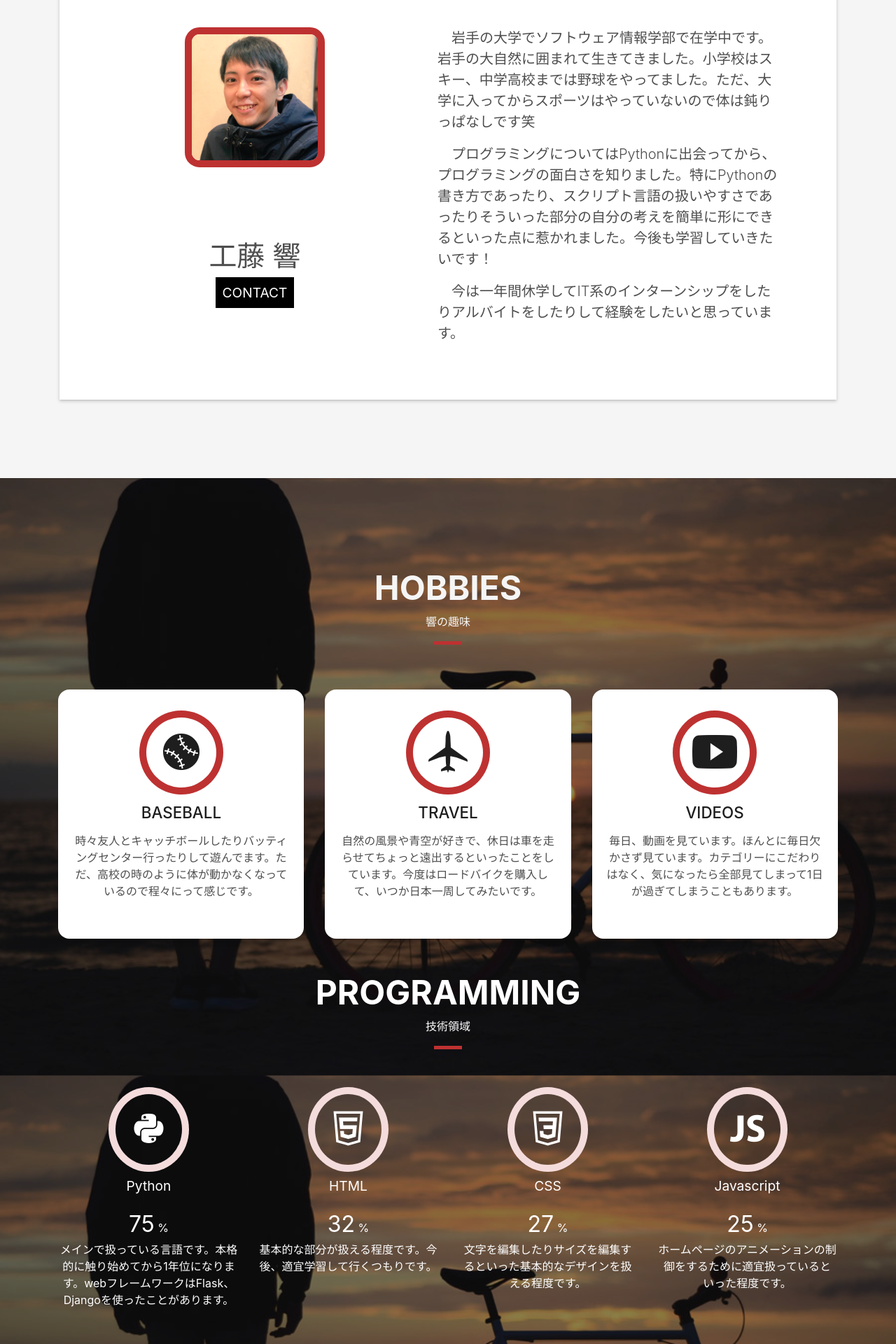
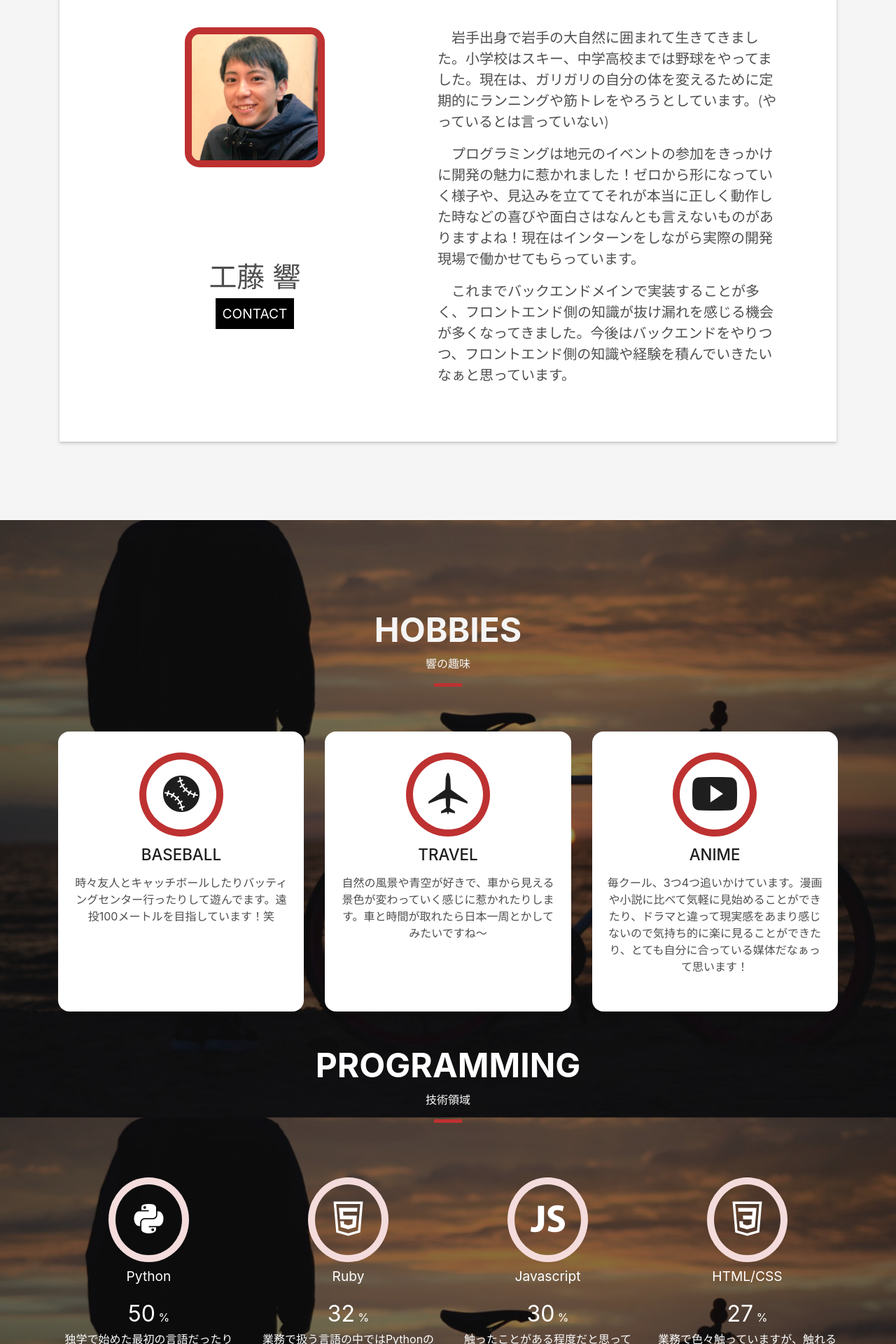
Before and after one commit to hibiki-kudo/portfolio, a Django app: page / in a window 1280 px wide. Shown: the part 1080-3000 px from the top of the page at 70% size. Run offline with Django 3.2, Linux system fonts and the light colour scheme; data that the repository does not hold is empty; some libraries are stand-ins or nearby versions; some web fonts are replaced.

Commit message:
feat: ポートフォリオの内容とデザインを更新

```diff
--- a/static/css/style-red.css
+++ b/static/css/style-red.css
@@ -712,6 +712,7 @@ a:hover {
   padding: 2.5rem 1.3rem;
   border-radius: 1rem;
   margin-bottom: 3rem;
+  height: 400px;
 }
 
 .service-box:hover {
--- a/templates/index.html
+++ b/templates/index.html
@@ -36,7 +36,7 @@
                     <div class="box-shadow-full">
                         <p></p>
                         <div class="row">
-                        <div class="row col-md-6">
+                            <div class="row col-lg-6">
                                 <div class="col-12 about-img">
                                     <div class="about-img">
                                         <img src="{% static 'img/IMG_4401.JPG' %}"
@@ -50,24 +50,24 @@
                                         <p style="font-size:1.2rem;"><span class="text-bold display-5">工藤 響</span>
                                             <!--<p style="font-size:1rem;margin-bottom:32px;"> <span>Engineer</span></p></p>-->
 
-                                    <p style="font-size:1.2rem;margin-bottom:32px;"><a class="prof-contact js-scroll"
+                                        <p style="font-size:1.2rem;margin-bottom:32px;"><a
+                                                class="prof-contact js-scroll"
                                                 href="#contact">CONTACT</a>
                                         </p>
                                     </div>
                                 </div>
                             </div>
-                        <div class="col-md-6">
+                            <div class="col-lg-6">
                                 <div class="about-me pt-4 pt-md-0 mx-auto">
                                     <p class="lead">
-                                    &emsp;岩手の大学でソフトウェア情報学部で在学中です。岩手の大自然に囲まれて生きてきました。小学校はスキー、中学高校までは野球をやってました。ただ、大学に入ってからスポーツはやっていないので体は鈍りっぱなしです笑
+                                        &emsp;岩手出身で岩手の大自然に囲まれて生きてきました。小学校はスキー、中学高校までは野球をやってました。現在は、ガリガリの自分の体を変えるために定期的にランニングや筋トレをやろうとしています。(やっているとは言っていない)
                                     </p>
                                     <p class="lead">
-                                    &emsp;プログラミングについてはPythonに出会ってから、プログラミングの面白さを知りました。特にPythonの書き方であったり、スクリプト言語の扱いやすさであったりそういった部分の自分の考えを簡単に形にできるといった点に惹かれました。今後も学習していきたいです！
+                                        &emsp;プログラミングは地元のイベントの参加をきっかけに開発の魅力に惹かれました！ゼロから形になっていく様子や、見込みを立ててそれが本当に正しく動作した時などの喜びや面白さはなんとも言えないものがありますよね！現在はインターンをしながら実際の開発現場で働かせてもらっています。
                                     </p>
                                     <p class="lead">
-                                    &emsp;今は一年間休学してIT系のインターンシップをしたりアルバイトをしたりして経験をしたいと思っています。
+                                        &emsp;これまでバックエンドメインで実装することが多く、フロントエンド側の知識が抜け漏れを感じる機会が多くなってきました。今後はバックエンドをやりつつ、フロントエンド側の知識や経験を積んでいきたいなぁと思っています。
                                     </p>
-
                                 </div>
                             </div>
                         </div>
@@ -99,7 +99,7 @@
             <!--</div>-->
         </div>
         <div class="row col-sm-11" style="display:flex; margin: 0 auto;">
-        <div class="col-md-4">
+            <div class="col-lg-4">
                 <div class="service-box">
                     <div class="service-ico">
                         <span class="ico-circle"><i class="ion-ios-baseball"></i></span>
@@ -107,12 +107,12 @@
                     <div class="service-content">
                         <h2 class="s-title">Baseball</h2>
                         <p class="s-description text-center">
-                        時々友人とキャッチボールしたりバッティングセンター行ったりして遊んでます。ただ、高校の時のように体が動かなくなっているので程々にって感じです。
+                            時々友人とキャッチボールしたりバッティングセンター行ったりして遊んでます。遠投100メートルを目指しています！笑
                         </p>
                     </div>
                 </div>
             </div>
-        <div class="col-md-4">
+            <div class="col-lg-4">
                 <div class="service-box">
                     <div class="service-ico">
                         <span class="ico-circle"><i class="ion-plane"></i></span>
@@ -120,20 +120,20 @@
                     <div class="service-content">
                         <h2 class="s-title">Travel</h2>
                         <p class="s-description text-center">
-                        自然の風景や青空が好きで、休日は車を走らせてちょっと遠出するといったことをしています。今度はロードバイクを購入して、いつか日本一周してみたいです。
+                            自然の風景や青空が好きで、車から見える景色が変わっていく感じに惹かれたりします。車と時間が取れたら日本一周とかしてみたいですね〜
                         </p>
                     </div>
                 </div>
             </div>
-        <div class="col-md-4">
+            <div class="col-lg-4">
                 <div class="service-box">
                     <div class="service-ico">
                         <span class="ico-circle"><i class="ion-social-youtube"></i></span>
                     </div>
                     <div class="service-content">
-                    <h2 class="s-title">Videos</h2>
+                        <h2 class="s-title">Anime</h2>
                         <p class="s-description text-center">
-                        毎日、動画を見ています。ほんとに毎日欠かさず見ています。カテゴリーにこだわりはなく、気になったら全部見てしまって1日が過ぎてしまうこともあります。
+                            毎クール、3つ4つ追いかけています。漫画や小説に比べて気軽に見始めることができたり、ドラマと違って現実感をあまり感じないので気持ち的に楽に見ることができたり、とても自分に合っている媒体だなぁって思います！
                         </p>
                     </div>
                 </div>
@@ -148,9 +148,9 @@
             </div>
         </div>
         <div class="container">
-        <div class="row">
-            <div class="col-md-3 col-lg-3">
-                <div class="counter-box pt-4 pt-md-0">
+            <div class="justify-content-center row">
+                <div class="col-lg-3 col-lg-3">
+                    <div class="counter-box pt-4">
                         <div class="counter-ico">
                         <span class="ico-circle" style="display:table;height:95px;width:95px;margin:0 auto;"><i
                                 class="ion-social-python" style="display:table-cell;text-align:center;
@@ -158,44 +158,31 @@
                         </div>
                         <div class="counter-num">
                             <p class="w-title">Python</p>
-                        <span class="counter">75</span>
+                            <span class="counter">50</span>
                             <span class="counter-text">%</span>
-                        <p>メインで扱っている言語です。本格的に触り始めてから1年位になります。webフレームワークはFlask、Djangoを使ったことがあります。</p>
+                            <p>独学で始めた最初の言語だったり実際の業務の中でも扱ってきている部分もあったりするので、僕のなかでは一番馴染みが深い言語だと思っています。</p>
                         </div>
                     </div>
                 </div>
-            <div class="col-md-3 col-lg-3">
-                <div class="counter-box pt-4 pt-md-0">
+                <div class="col-lg-3 col-lg-3">
+                    <div class="counter-box pt-4">
                         <div class="counter-ico">
                         <span class="ico-circle" style="display:table;height:95px;width:95px;margin:0 auto;"><i
                                 class="ion-social-html5-outline" style="display:table-cell;text-align:center;
                                 vertical-align: middle;font-size:3.5rem;"></i></span>
                         </div>
                         <div class="counter-num">
-                        <p class="w-title">HTML</p>
+                            <p class="w-title">Ruby</p>
                             <span class="counter">32</span>
                             <span class="counter-text">%</span>
-                        <p>基本的な部分が扱える程度です。今後、適宜学習して行くつもりです。</p>
+                            <p>業務で扱う言語の中ではPythonの次に多いのではないかと思います。界隈的に <a class="text-primary"
+                                                                         href="https://twitter.com/ito_yusaku/status/1042604780718157824">"完全に理解した"</a>
+                                段階だと思います</p>
                         </div>
                     </div>
                 </div>
-            <div class="col-md-3 col-lg-3">
-                <div class="counter-box pt-4 pt-md-0">
-                    <div class="counter-ico">
-                        <span class="ico-circle" style="display:table;height:95px;width:95px;margin:0 auto;"><i
-                                class="ion-social-css3-outline" style="display:table-cell;text-align:center;
-                                vertical-align: middle;font-size:3.5rem;"></i></span>
-                    </div>
-                    <div class="counter-num">
-                        <p class="w-title">CSS</p>
-                        <span class="counter">27</span>
-                        <span class="counter-text">%</span>
-                        <p>文字を編集したりサイズを編集するといった基本的なデザインを扱える程度です。</p>
-                    </div>
-                </div>
-            </div>
-            <div class="col-md-3 col-lg-3">
-                <div class="counter-box pt-4 pt-md-0">
+                <div class="col-lg-3 col-lg-3">
+                    <div class="counter-box pt-4">
                         <div class="counter-ico">
                         <span class="ico-circle" style="display:table;height:95px;width:95px;margin:0 auto;"><i
                                 class="ion-social-javascript" style="display:table-cell;text-align:center;
@@ -204,25 +191,44 @@
                         </div>
                         <div class="counter-num">
                             <p class="w-title">Javascript</p>
-                        <span class="counter">25</span>
+                            <span class="counter">30</span>
                             <span class="counter-text">%</span>
-                        <p>ホームページのアニメーションの制御をするために適宜扱っているといった程度です。</p>
+                            <p>触ったことがある程度だと思っています。jQueryとReact.jsは触ったことがあります。</p>
+                        </div>
+                    </div>
+                </div>
+                <div class="col-lg-3 col-lg-3">
+                    <div class="counter-box pt-4">
+                        <div class="counter-ico">
+                        <span class="ico-circle" style="display:table;height:95px;width:95px;margin:0 auto;"><i
+                                class="ion-social-css3-outline" style="display:table-cell;text-align:center;
+                                vertical-align: middle;font-size:3.5rem;"></i></span>
+                        </div>
+                        <div class="counter-num">
+                            <p class="w-title">HTML/CSS</p>
+                            <span class="counter">27</span>
+                            <span class="counter-text">%</span>
+                            <p>業務で色々触っていますが、触れるくらいのレベルだと思います。レスポンシブを考えるのは苦手です。</p>
+                        </div>
+                    </div>
+                </div>
+                <div class="col-lg-3 col-lg-3">
+                    <div class="counter-box pt-4">
+                        <div class="counter-ico">
+                        <span class="ico-circle" style="display:table;height:95px;width:95px;margin:0 auto;"><i
+                                class="ion-social-css3-outline" style="display:table-cell;text-align:center;
+                                vertical-align: middle;font-size:3.5rem;"></i></span>
+                        </div>
+                        <div class="counter-num">
+                            <p class="w-title">その他</p>
+                            <p>Kotlin, MySQL, AWS等々</p>
                         </div>
                     </div>
                 </div>
             </div>
         </div>
-    <!--</div>-->
     </section>
-<!--/ Section Services End /-->
 
-<!--<div class="bg-image" style="background-image: url({% static 'img/load_bike.jpg' %})">-->
-<!--<div class="section-counter paralax-mf bg-image">-->
-<!--<div class="overlay-extend"></div>-->
-
-<!--</div>-->
-
-<!--/ Section Portfolio Star /-->
     <section id="products" class="portfolio-mf sect-pt4 route">
         <div class="container">
             <div class="row">
@@ -240,7 +246,7 @@
             </div>
             <div class="container products-box animated" style="display:none;" data-animate="slideInUp">
                 <div class="row">
-                <div class="col-md-9" style="margin:0 auto;display:block">
+                    <div class="col-lg-9" style="margin:0 auto;display:block">
                         <div id="testimonial-mf" class="owl-carousel owl-theme">
                             <div class="testimonial-box">
                                 <div class="work-box">
@@ -258,11 +264,6 @@
                                                     <p>Djangoで作りましたが、作業の大半はHTML/CSSとJavascriptの部分でした。</p>
                                                 </div>
                                             </div>
-                                        <!--<div class="col-sm-4">-->
-                                        <!--<div class="w-like">-->
-                                        <!--<span class="ion-ios-plus-outline"></span>-->
-                                        <!--</div>-->
-                                        <!--</div>-->
                                         </div>
                                     </div>
                                 </div>
@@ -272,7 +273,8 @@
                                     <a>
                                         <div class="work-img">
                                             <img src="{% static 'img/twi-search.png' %}" alt=""
-                                             class="img-fluid img-thumbnail" style="height:24rem;object-fit: cover;">
+                                                 class="img-fluid img-thumbnail"
+                                                 style="height:24rem;object-fit: cover;">
                                         </div>
                                         <div class="work-content">
                                             <div class="row">
@@ -285,11 +287,6 @@
                                                             messageで返答のデザインを操作できて便利でした。</p>
                                                     </div>
                                                 </div>
-                                            <!--<div class="col-sm-4">-->
-                                            <!--<div class="w-like">-->
-                                            <!--<span class="ion-ios-plus-outline"></span>-->
-                                            <!--</div>-->
-                                            <!--</div>-->
                                             </div>
                                         </div>
                                     </a>
@@ -299,24 +296,18 @@
                                 <div class="work-box">
                                     <a>
                                         <div class="work-img">
-                                        <img src="{% static 'img/mercari.png' %}" alt=""
-                                             class="img-fluid img-thumbnail" style="height:24rem;object-fit: cover;">
+
                                         </div>
                                         <div class="work-content">
                                             <div class="row">
                                                 <div class="col-sm-12">
-                                                <h2 class="w-title">メルカリ 値段分析</h2>
+                                                    <h2 class="w-title">作成中</h2>
                                                     <div class="w-more">
-                                                    <span class="w-ctegory">Python</span> <br> <span
-                                                        class="w-date">Nov. 2018</span>
-                                                    <p>スクレイピングで収集したメルカリのサイトから売られている商品の情報を使用して分析しました。</p>
+                                                        <span class="w-ctegory"></span> <br> <span
+                                                            class="w-date"></span>
+                                                        <p>今後追加予定</p>
                                                     </div>
                                                 </div>
-                                            <!--<div class="col-sm-4">-->
-                                            <!--<div class="w-like">-->
-                                            <!--<span class="ion-ios-plus-outline"></span>-->
-                                            <!--</div>-->
-                                            <!--</div>-->
                                             </div>
                                         </div>
                                     </a>
@@ -342,7 +333,7 @@
                     <div class="contact-mf">
                         <div id="contact" class="box-shadow-full">
                             <div class="row">
-                            <div class="col-md-12">
+                                <div class="col-lg-12">
                                     <div class="title-box-2 text-center">
                                         <h5 class="title-a">
                                             Contact
@@ -355,7 +346,7 @@
 
 
                                     <p></p>
-                                <div class="col-md-12">
+                                    <div class="col-lg-12">
                                         <div class="title-box-2 pt-4 pt-md-0">
                                             <h5 class="title-left">
                                                 Send me
@@ -371,7 +362,7 @@
                                             <div id="sendmessage">Your message has been sent. Thank you!</div>
                                             <div id="errormessage">An error occurred.</div>
                                             <div class="row">
-                                            <div class="col-md-12 mb-3">
+                                                <div class="col-lg-12 mb-3">
                                                     <div class="form-group">
                                                         <input type="text" name="name" class="form-control" id="name"
                                                                placeholder="Your Name" data-rule="minlen:4"
@@ -382,7 +373,7 @@
                                                         </div>
                                                     </div>
                                                 </div>
-                                            <div class="col-md-12 mb-3">
+                                                <div class="col-lg-12 mb-3">
                                                     <div class="form-group">
                                                         <input type="email" class="form-control" name="email" id="email"
                                                                placeholder="Your Email" data-rule="email"
@@ -393,9 +384,10 @@
                                                         </div>
                                                     </div>
                                                 </div>
-                                            <div class="col-md-12 mb-3">
+                                                <div class="col-lg-12 mb-3">
                                                     <div class="form-group">
-                                                    <input type="text" class="form-control" name="subject" id="subject"
+                                                        <input type="text" class="form-control" name="subject"
+                                                               id="subject"
                                                                placeholder="Subject" data-rule="minlen:4"
                                                                data-msg="Please enter at least 8 chars of subject"
                                                                required/>
@@ -405,7 +397,7 @@
                                                         </div>
                                                     </div>
                                                 </div>
-                                            <div class="col-md-12 mb-3">
+                                                <div class="col-lg-12 mb-3">
                                                     <div class="form-group">
                                                     <textarea class="form-control" name="message" id="message" rows="5"
                                                               data-rule="required"
@@ -418,9 +410,10 @@
                                                     </div>
                                                 </div>
 
-                                            <div class="col-md-12">
+                                                <div class="col-lg-12">
                                                     <div id="screenLock" style="visibility: hidden;"></div>
-                                                <button type="button" class="button button-a button-big button-rouded"
+                                                    <button type="button"
+                                                            class="button button-a button-big button-rouded"
                                                             id="submit-button"
                                                             style="margin:0 auto;display:block;">
                                                         Send Message
@@ -477,4 +470,4 @@
             </div>
         </div>
     </section>
-{%endblock%}
+{% endblock %}
```
Lines whose indentation alone changed are shown as unchanged.
